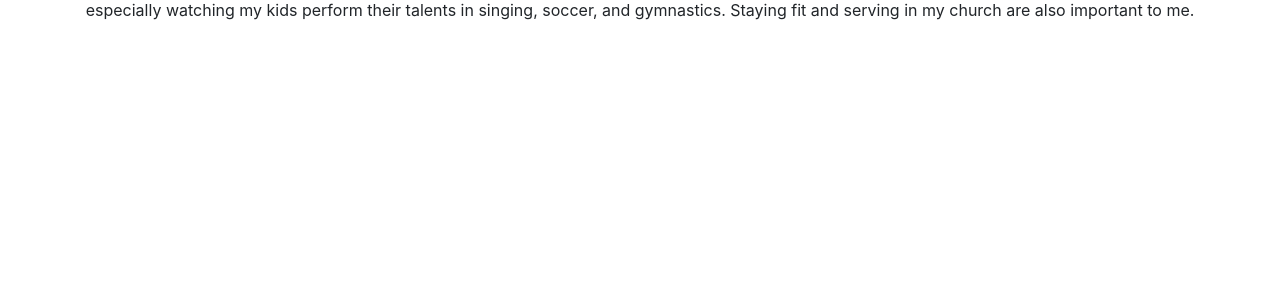
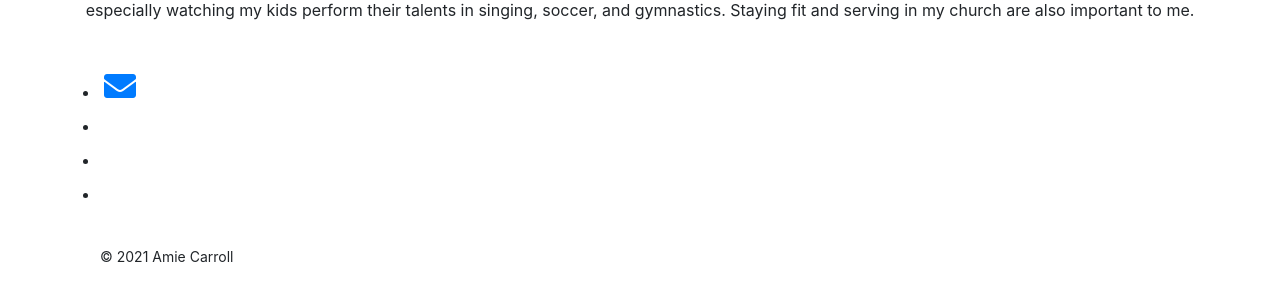
Before and after one commit to amiedawn/react-portfolio-test, a React (Create React App) app: page / in a window 1280 px wide. Shown: the part 433-734 px from the top of the page. Built offline with nearby package versions, Linux system fonts and the light colour scheme.

Commit message:
footer showing with 1 icon

```diff
--- a/src/App.js
+++ b/src/App.js
@@ -8,7 +8,7 @@ import Wrapper from "./components/Navigation/pages/Project/Wrapper/Wrapper";
 //import Images from "./components/Navigation/pages/Wrapper/Wrapper";
 import projects from "./projects.json";
 import Resume from "./components/Navigation/pages/Resume";
-//import Footer from "./components/Footer/index";
+import Footer from "./components/Footer";
 import './App.css';
 import 'bootstrap/dist/css/bootstrap.min.css';
 import { images } from './components/imagesAndIcons.js';
@@ -60,6 +60,7 @@ function App() {
         </Wrapper>
         {displayPage(currentPage)}
       </main>
+      <Footer></Footer>
     </div>
   );
 }
--- a/src/components/Footer.js
+++ b/src/components/Footer.js
@@ -0,0 +1,60 @@
+import React, { Component } from "react";
+
+class Footer extends Component {
+  render() {
+    return (
+      <div>
+        <div className="row social" style={{ margin: 0 }}>
+          <div className="col-lg-12">
+            <ul>
+              <li>
+                <a
+                  href="mailto:amiedawn@hotmail@gmail.com"
+                  target="_blank"
+                  rel="noopener noreferrer"
+                >
+                  <i className="fa fa-envelope fa-fw fa-2x" />
+                </a>
+              </li>
+              <li>
+                <a
+                  href="http://www.linkedin.com/in/amie-carroll-09766061"
+                  target="_blank"
+                  rel="noopener noreferrer"
+                >
+                  <i className="fa fa-linkedin fa-fw fa-2x" />
+                </a>
+              </li>
+              <li>
+                <a
+                  href="http://www.facebook.com/amie.whitecarroll"
+                  target="_blank"
+                  rel="noopener noreferrer"
+                >
+                  <i className="fa fa-linkedin fa-fw fa-2x" />
+                </a>
+              </li>
+              <li>
+                <a
+                  href="https://github.com/amiedawn"
+                  target="_blank"
+                  rel="noopener noreferrer"
+                >
+                  <i className="fa fa-github fa-fw fa-2x" />
+                </a>
+              </li>
+            </ul>
+            <br />
+          </div>
+        </div>
+        <div className="row" id="copyright" style={{ margin: 0 }}>
+          <div className="col-lg-12">
+            <p className="small">© 2021 Amie Carroll</p>
+          </div>
+        </div>
+      </div>
+    );
+  }
+}
+
+export default Footer;
```
